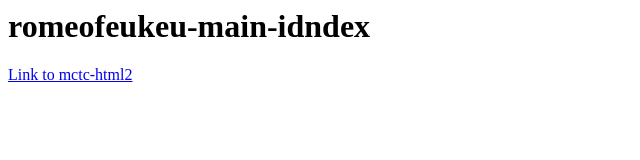
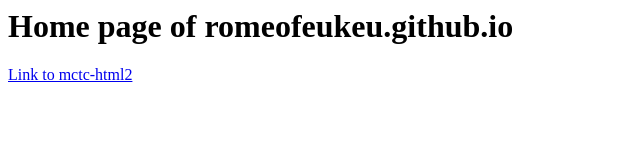
Before and after one commit to Merciseigneur236/Merciseigneur236.github.io, a plain HTML site: page index.html in a window 1280 px wide. Shown: the whole page, without its empty margins (0-640 px from the left). Drawn offline with Linux system fonts and the light colour scheme.

Commit message:
Update index.html

```diff
--- a/index.html
+++ b/index.html
@@ -1,2 +1,2 @@
-<h1>romeofeukeu-main-idndex</h1>
+<h1>Home page of romeofeukeu.github.io</h1>
 <a href="/mctc-html2/">Link to mctc-html2</a>
```
